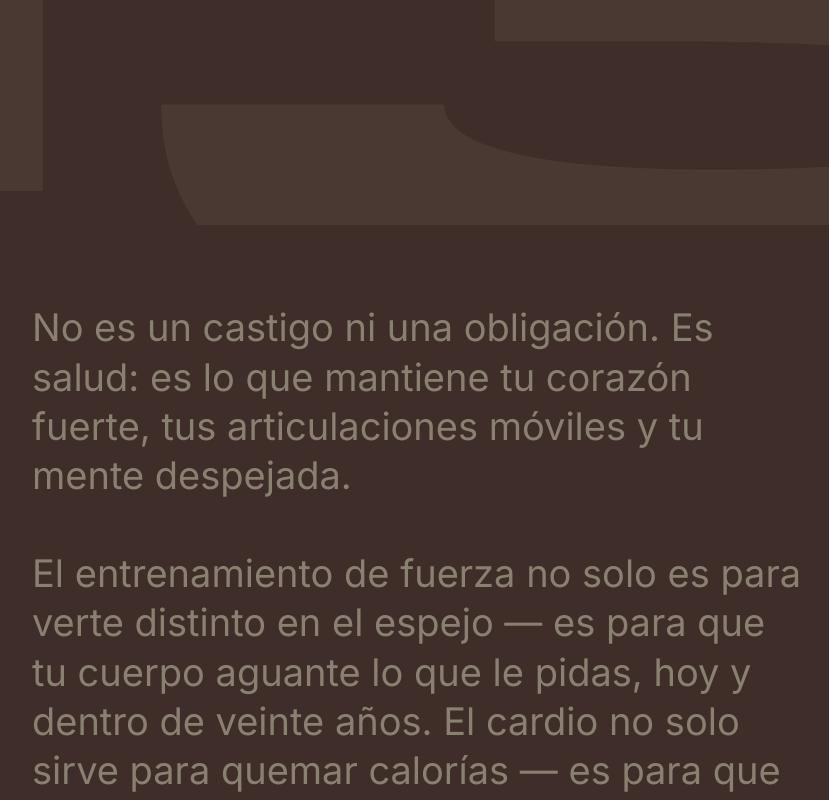
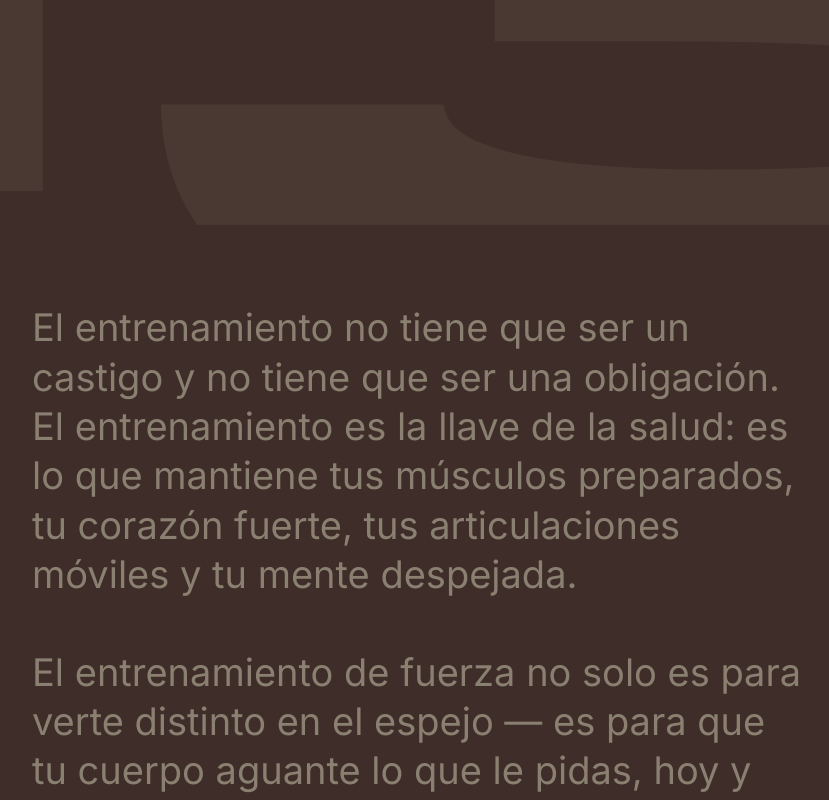
Before and after one commit to AMBmovement/trc-movement-lost-virginity, a website built with Vite: page que-es.html in a window 1280 px wide. Shown: the part 575-1375 px from the top of the page, without its empty margins (222-1051 px from the left). Built offline with nearby package versions, Linux system fonts and the light colour scheme; some packages are replaced by stand-ins of ours.

Commit message:
Update opening manifesto paragraph on que-es.html

```diff
--- a/que-es.html
+++ b/que-es.html
@@ -35,7 +35,7 @@
 
       <section class="section manifesto">
         <p class="manifesto__text" data-reveal>
-          No es un castigo ni una obligación. Es salud: es lo que mantiene tu corazón fuerte, tus articulaciones móviles y tu mente despejada.
+          El entrenamiento no tiene que ser un castigo y no tiene que ser una obligación. El entrenamiento es la llave de la salud: es lo que mantiene tus músculos preparados, tu corazón fuerte, tus articulaciones móviles y tu mente despejada.
         </p>
         <p class="manifesto__text" data-reveal>
           El entrenamiento de fuerza no solo es para verte distinto en el espejo — es para que tu cuerpo aguante lo que le pidas, hoy y dentro de veinte años. El cardio no solo sirve para quemar calorías — es para que realices cualquier actividad sin pensarlo, sigas el ritmo de quien quieras sin quedarte sin aire, y te olvides de todo durante la sesión.
```
